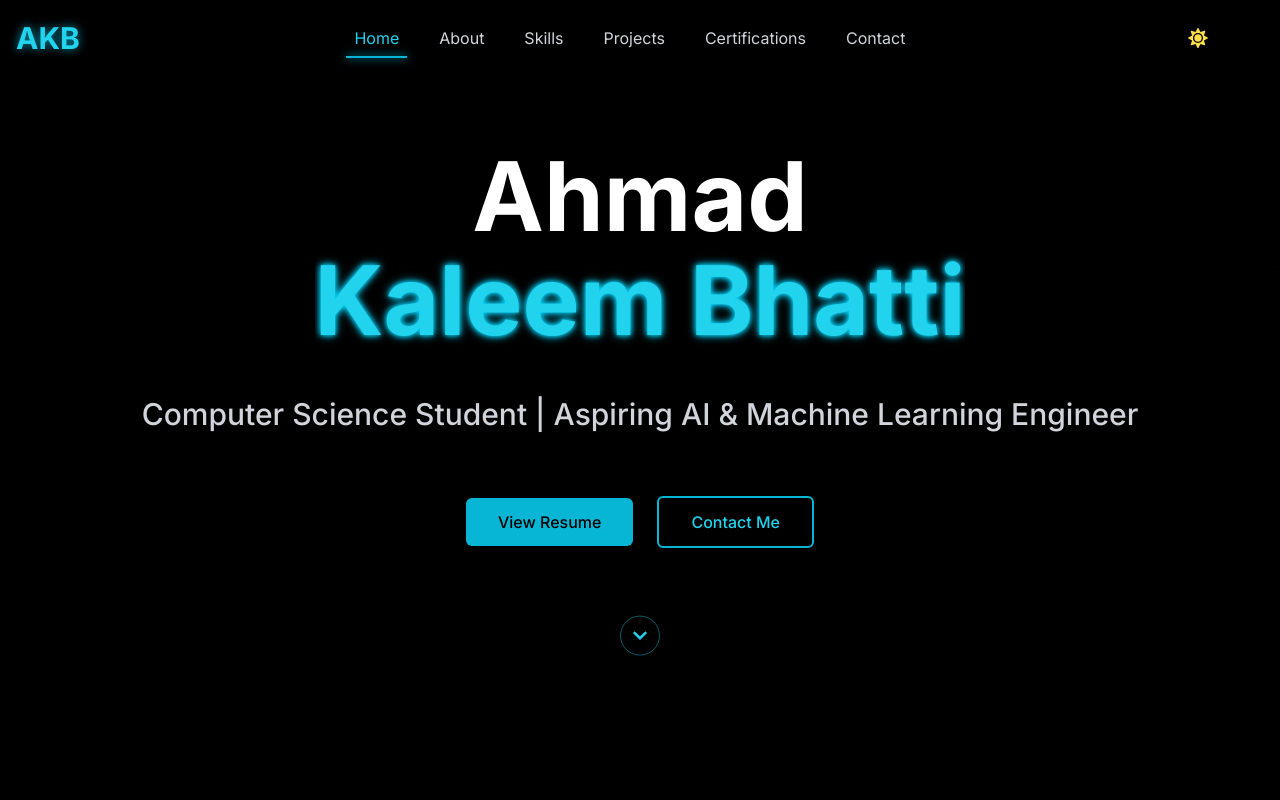
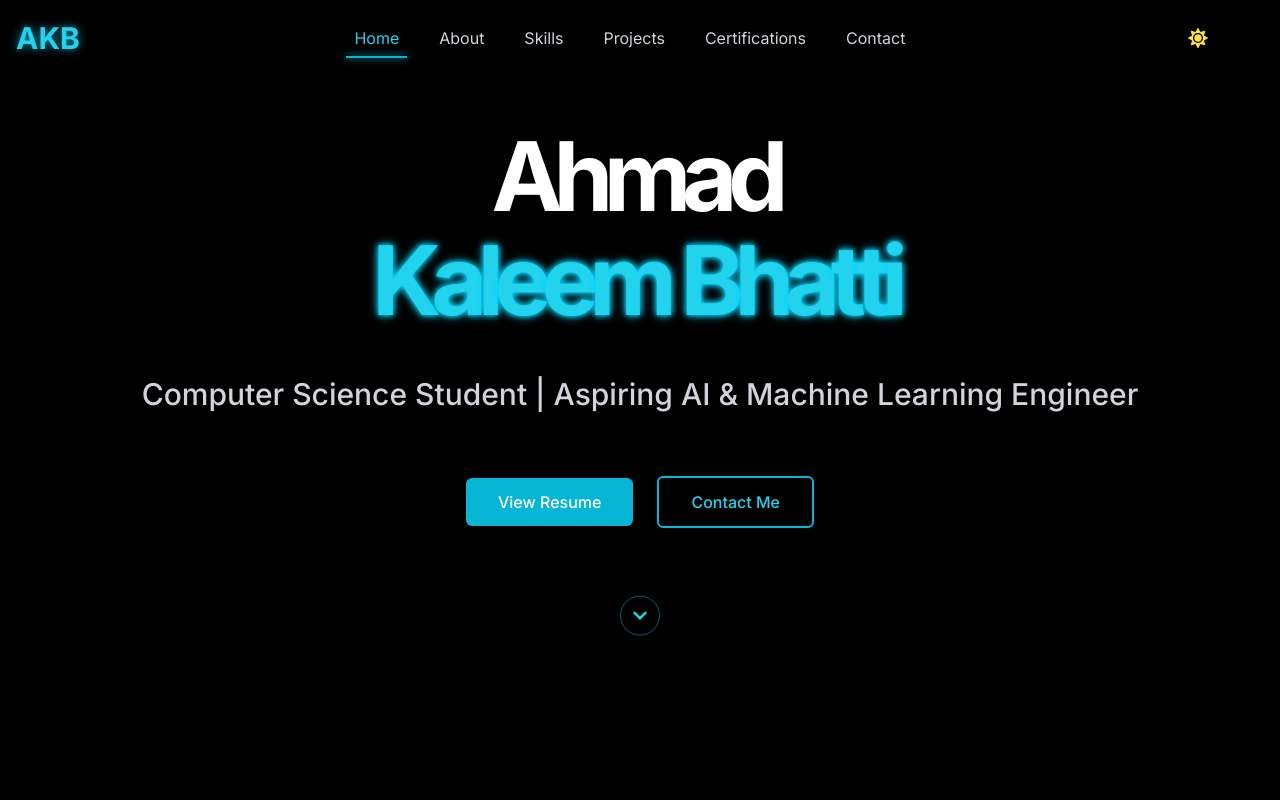
Before and after one commit to AhmaadKaleeem/portfolio_ahmad, a React (Create React App) app: page / in a window 1280 px wide. Shown: the top 800 px of the page. Built offline with nearby package versions, Linux system fonts and the light colour scheme.

Commit message:
Update portfolio

```diff
--- a/src/components/Hero.jsx
+++ b/src/components/Hero.jsx
@@ -33,7 +33,6 @@ const Hero = () => {
     hidden: {
       opacity: 0,
       y: 50,
-      // Removed rotateX which can cause performance issues
     },
     visible: {
       opacity: 1,
@@ -53,7 +52,10 @@ const Hero = () => {
   };
 
   return (
-    <section id="hero" className="h-screen w-full flex items-center justify-center overflow-hidden">
+    <section
+      id="hero"
+      className="min-h-screen w-full flex items-center justify-center overflow-hidden pt-20 sm:pt-24"
+    >
       {/* Background grid with reduced complexity */}
       <div className="absolute inset-0 grid grid-cols-6 grid-rows-6 pointer-events-none opacity-10">
         {Array.from({ length: 6 }).map((_, i) => (
@@ -64,12 +66,14 @@ const Hero = () => {
         ))}
       </div>
 
-      {/* Hero content */}
-      <div className="container mx-auto px-4 relative z-10 text-center">
+      {/* Hero content - Added mt-12 for mobile to ensure content starts below navbar */}
+      <div className="container mx-auto px-4 relative z-10 text-center mt-12 sm:mt-0 max-w-6xl">
         <div className="flex flex-col items-center justify-center">
-          {/* Animated First Name */}
+          {/* Name container with better overflow handling and spacing for mobile */}
+          <div className="w-full overflow-visible">
+            {/* Animated First Name - Fixed layout */}
             <motion.div
-            className="overflow-hidden mb-0 sm:mb-2"
+              className="mb-0 sm:mb-2 flex justify-center flex-wrap"
               variants={letterContainerVariants}
               initial="hidden"
               animate="visible"
@@ -78,9 +82,9 @@ const Hero = () => {
               {firstName.split("").map((letter, index) => (
                 <motion.span
                   key={`first-${index}`}
-                className={`text-5xl md:text-7xl lg:text-8xl font-bold inline-block ${
+                  className={`text-4xl sm:text-5xl md:text-7xl lg:text-8xl font-bold ${
                     isLightTheme ? 'text-gray-900' : 'text-white'
-                }`}
+                  } mx-[-0.05em]`} /* Slight negative margin to adjust spacing */
                   variants={letterVariants}
                 >
                   {letter === " " ? "\u00A0" : letter}
@@ -88,9 +92,9 @@ const Hero = () => {
               ))}
             </motion.div>
 
-          {/* Animated Last Name with glow effect */}
+            {/* Animated Last Name with glow effect - Fixed layout */}
             <motion.div
-            className="overflow-hidden mb-12"
+              className="mb-8 sm:mb-12 flex justify-center flex-wrap"
               variants={letterContainerVariants}
               initial="hidden"
               animate="visible"
@@ -99,9 +103,9 @@ const Hero = () => {
               {lastName.split("").map((letter, index) => (
                 <motion.span
                   key={`last-${index}`}
-                className={`text-5xl md:text-7xl lg:text-8xl font-bold inline-block ${
+                  className={`text-4xl sm:text-5xl md:text-7xl lg:text-8xl font-bold ${
                     isLightTheme ? 'text-blue-600' : 'text-cyan-400'
-                }`}
+                  } mx-[-0.05em]`} /* Slight negative margin to adjust spacing */
                   variants={letterVariants}
                   style={{
                     textShadow: isLightTheme
@@ -113,10 +117,11 @@ const Hero = () => {
                 </motion.span>
               ))}
             </motion.div>
+          </div>
 
           {/* Tagline */}
           <motion.div
-            className="mb-16"
+            className="mb-10 sm:mb-16 px-4"
             initial={{ opacity: 0, y: 20 }}
             animate={{
               opacity: showContent ? 1 : 0,
@@ -124,7 +129,7 @@ const Hero = () => {
             }}
             transition={{ duration: 0.8, delay: 0.3 }}
           >
-            <h2 className={`text-xl sm:text-2xl md:text-3xl font-medium ${
+            <h2 className={`text-lg sm:text-xl md:text-2xl lg:text-3xl font-medium ${
               isLightTheme ? 'text-gray-700' : 'text-gray-300'
             }`}>
               Computer Science Student | Aspiring AI & Machine Learning Engineer
@@ -147,7 +152,7 @@ const Hero = () => {
                 isLightTheme
                   ? 'bg-blue-600 hover:bg-blue-700'
                   : 'bg-cyan-500 hover:bg-cyan-600'
-              } text-black font-medium rounded-md transition-all duration-300`}
+              } text-white font-medium rounded-md transition-all duration-300`}
               whileHover={{ scale: 1.05 }}
               whileTap={{ scale: 0.95 }}
             >
@@ -170,7 +175,7 @@ const Hero = () => {
 
           {/* Scroll Indicator */}
           <motion.div
-            className="mt-6"
+            className="mt-6 mb-10"
             initial={{ opacity: 0, y: -10 }}
             animate={{
               opacity: showContent ? 1 : 0,
```
Lines whose indentation alone changed are shown as unchanged.
